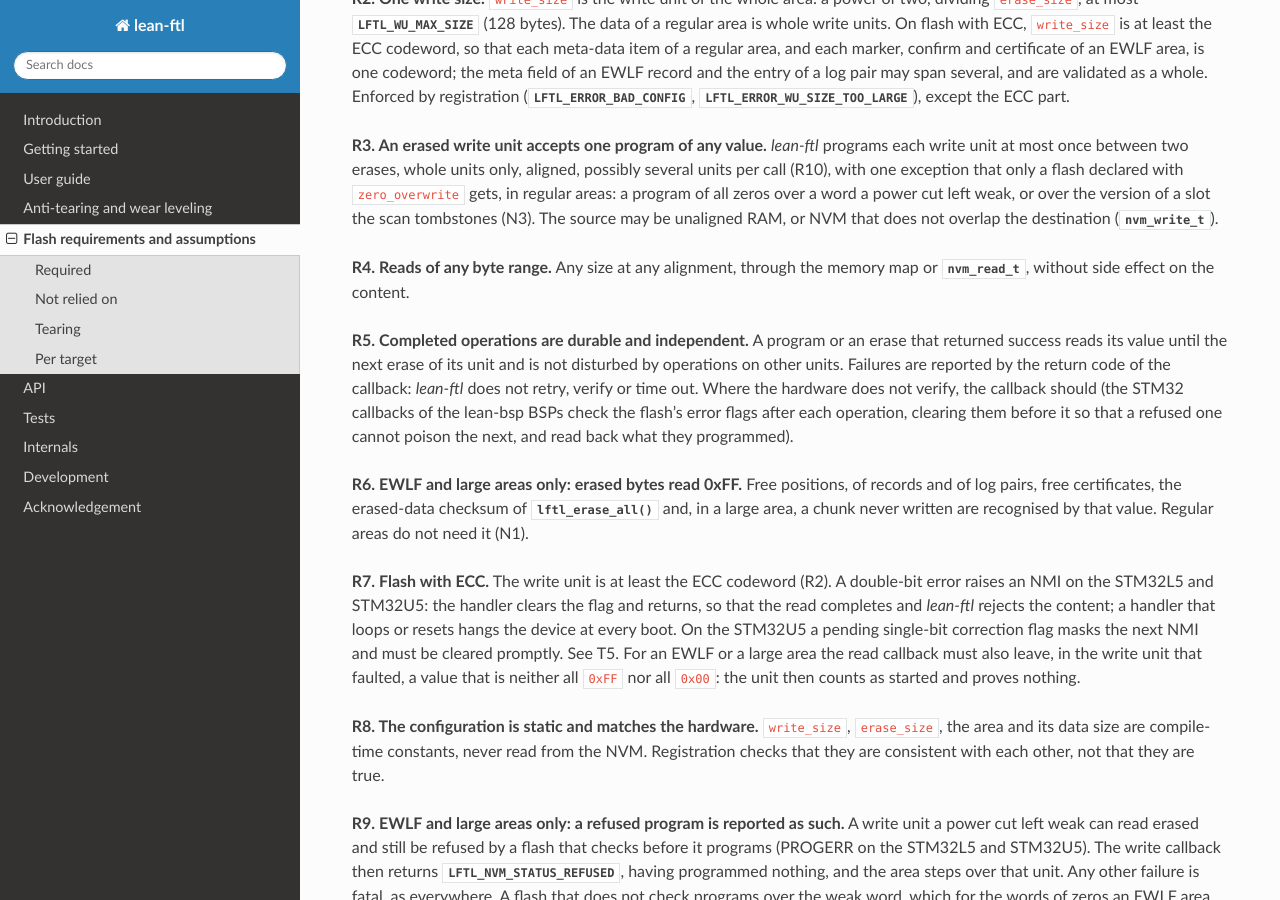
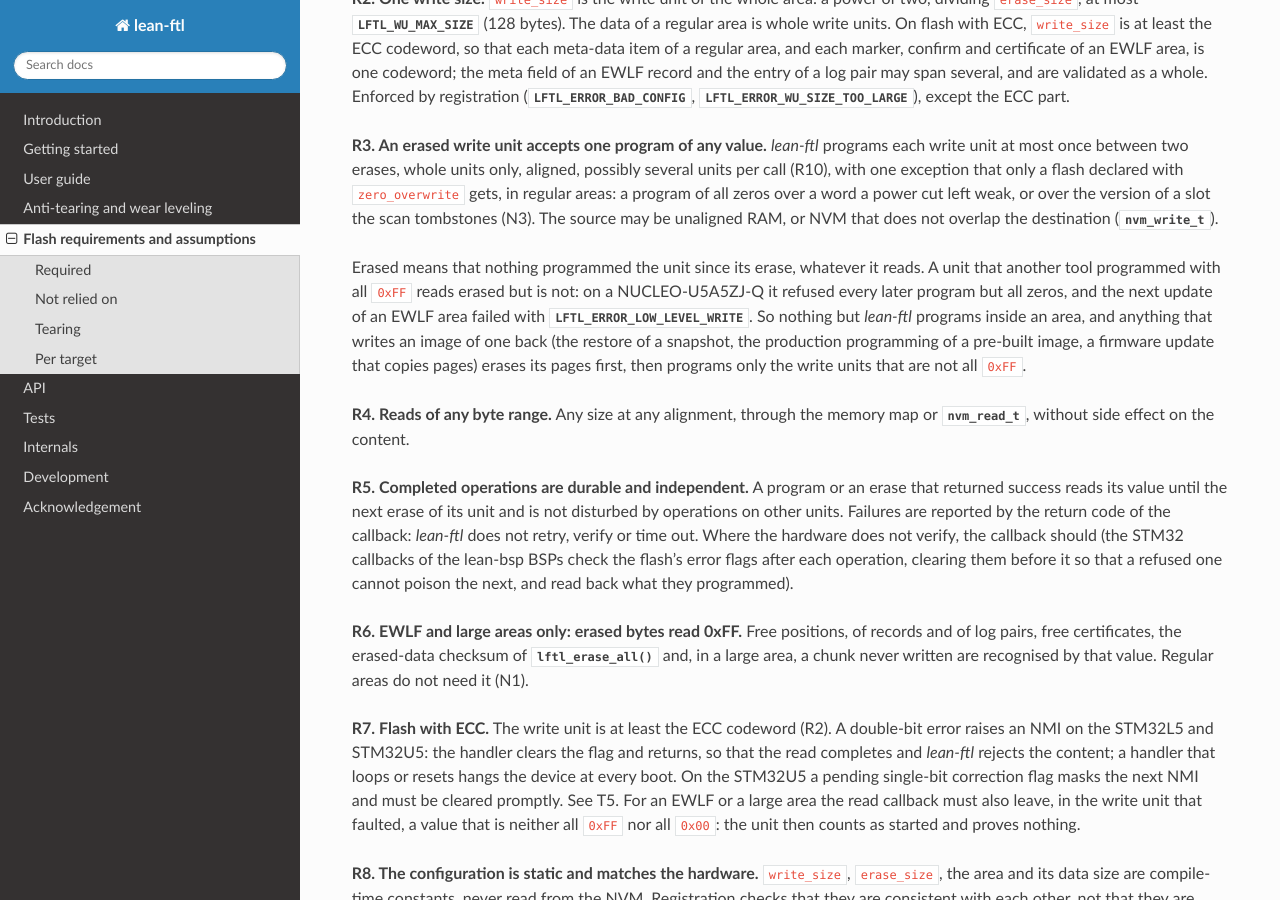
Before and after one commit to sebastien-riou/lean-ftl, a Sphinx documentation site: the page built from doc/source/flash.rst, in a window 1280 px wide and 900 px high, scrolled down 617 px. Built offline with Sphinx 7.4.7 and the Read the Docs theme 3.1.0, drawn with Linux system fonts in a browser that asks for light colours; the version number is read from the project's files by our own code.

Commit message:
doc: tools that write an image back must leave all-0xFF write units unprogrammed
A write unit programmed with all 0xFF reads erased but is not: on a NUCLEO-U5A5ZJ-Q it refused every later program but all zeros, and the next update of an EWLF area failed with LFTL_ERROR_LOW_LEVEL_WRITE (found by pqkey restoring a snapshot with a plain download). Stated under R3 in flash.rst and as an integrator note in using.rst.

```diff
--- a/doc/source/flash.rst
+++ b/doc/source/flash.rst
@@ -44,6 +44,14 @@ possibly several units per call (R10), with one exception that only a flash decl
 ``zero_overwrite`` gets, in regular areas: a program of all zeros over a word a power cut left
 weak, or over the version of a slot the scan tombstones (N3). The source may be unaligned RAM, or NVM that does
 not overlap the destination (:c:type:`nvm_write_t`).
+
+Erased means that nothing programmed the unit since its erase, whatever it reads. A unit that
+another tool programmed with all ``0xFF`` reads erased but is not: on a NUCLEO-U5A5ZJ-Q it
+refused every later program but all zeros, and the next update of an EWLF area failed with
+:c:macro:`LFTL_ERROR_LOW_LEVEL_WRITE`. So nothing but *lean-ftl* programs inside an area, and
+anything that writes an image of one back (the restore of a snapshot, the production programming
+of a pre-built image, a firmware update that copies pages) erases its pages first, then programs
+only the write units that are not all ``0xFF``.
 
 **R4. Reads of any byte range.**
 Any size at any alignment, through the memory map or :c:type:`nvm_read_t`, without side effect on
```
Also changed, not shown: doc/source/using.rst (+8 -0 lines).
